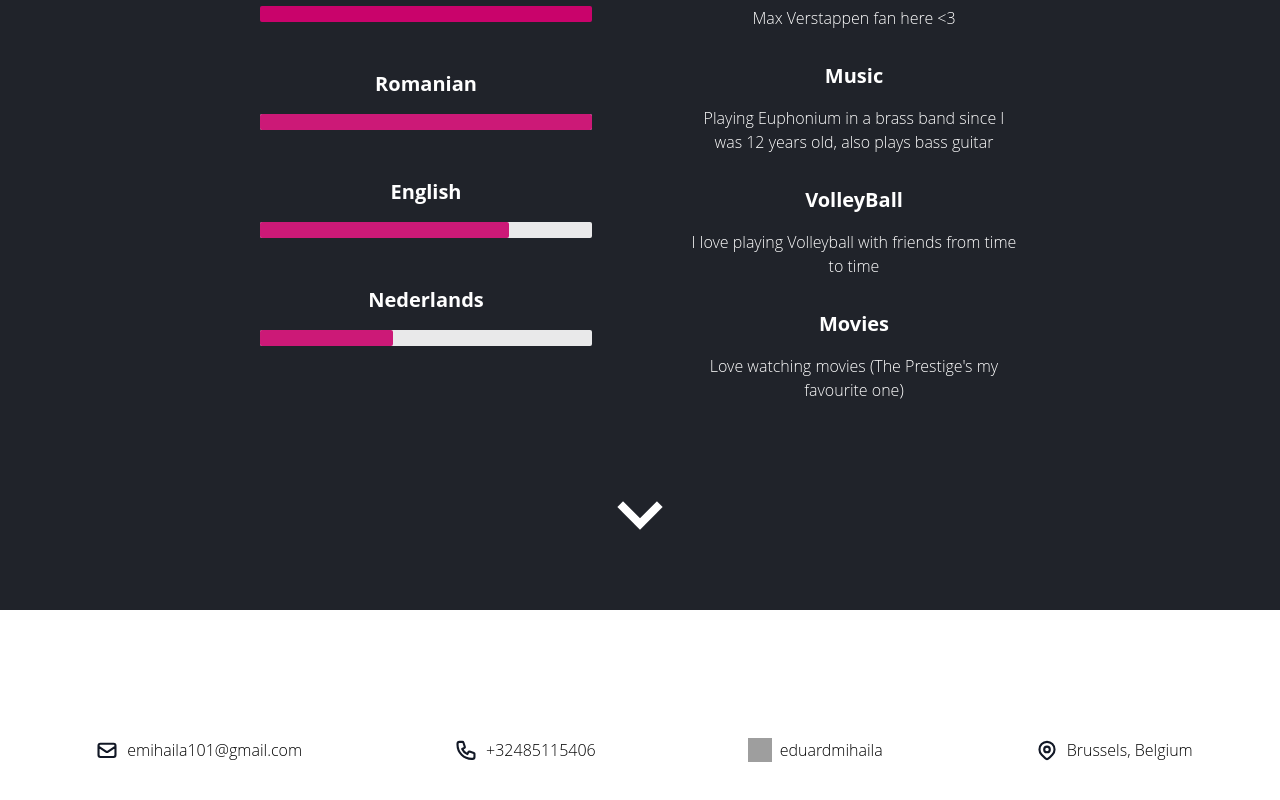
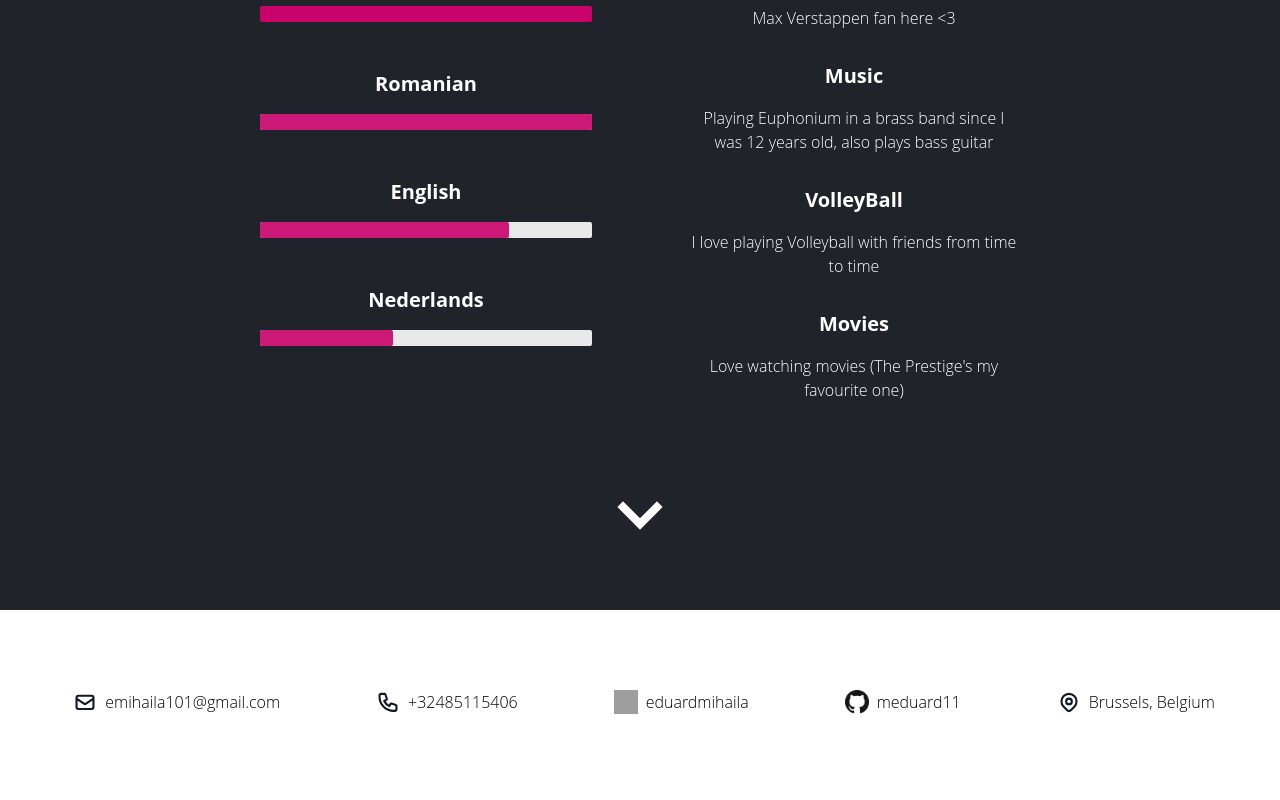
Before and after one commit to meduard11/eduard-cv, a React (Create React App) app: page / in a window 1280 px wide. Shown: the part 2749-3549 px from the top of the page. After the commit the page ends 3527 px from the top, so only its background shows below. Built offline with nearby package versions, Linux system fonts and the light colour scheme; grey boxes are pictures that could not be loaded.

Commit message:
Added github link

```diff
--- a/src/components/Footer.jsx
+++ b/src/components/Footer.jsx
@@ -2,7 +2,7 @@ import mail from '../images/mail.svg'
 import phone from '../images/phone.svg'
 import loc from '../images/location-marker.svg'
 import insta from '../images/insta.svg'
-
+import git from "../images/git.png"
 
 import { FooterItem } from './FooterItem'
 
@@ -11,12 +11,12 @@ export const Footer = () => {
     return (
         <>
             <div className="flex">
-                <div className="gap-4 flex-wrap flex m-24 mt-14 w-max mx-auto text-white font-light justify-center" id="idx-5">
+                <div className="gap-2 flex-wrap flex mx-auto mt-14 mb-14 w-max text-white font-light justify-center" id="idx-5">
                     <FooterItem image={mail}  desc="emihaila101@gmail.com"/>
                     <FooterItem image={phone} desc="+32485115406"/>
-                    <FooterItem image={insta} desc="eduardmihaila" link={true}/>
+                    <FooterItem image={insta} url="https://www.instagram.com/eduardmihaila/" desc="eduardmihaila" link={true}/>
+                    <FooterItem image={git} url="https://github.com/meduard11" desc="meduard11" link={true}/>
                     <FooterItem image={loc} desc="Brussels, Belgium"/>
-
                 </div>
             </div>
         </>
--- a/src/components/FooterItem.jsx
+++ b/src/components/FooterItem.jsx
@@ -1,15 +1,14 @@
 
-
-export const FooterItem = ({image, desc, onClick, link}) => {
+export const FooterItem = ({image, desc, url}) => {
     return (
-        <div className="lg:mt-16 h-auto lg:mx-16 flex text-light text-center sm:mt-12 sm:mx-auto" onClick={onClick}>
+        <div className="lg:mt-18 h-auto lg:mx-10 flex text-light text-center sm:mt-4 sm:mx-auto my-auto">
 
             { image?
             <img className="m-2 h-6 w-6" src={image} alt=""/>
             : ""
             }
-            {link ?
-            <a className="my-2 text-base no-underline" rel="noreferrer" target="_blank" href="https://www.instagram.com/eduardmihaila/"> eduardmihaila </a>
+            {url ?
+            <a className="my-2 text-base no-underline" rel="noreferrer" target="_blank" href={url}> {desc ? desc : ""} </a>
             :
             <div className={desc==="About me" ? "": "my-2" }>  {desc}</div>
 }
```
Also changed, not shown: src/images/git.png (added).
